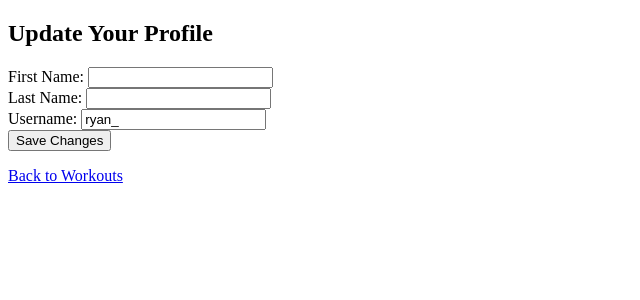
After one commit to dcook486/fitness-tracker-deploy, a Django app: page /profile/ in a window 1280 px wide. The commit adds this page. Shown: the top 300 px of the page, without its empty margins (0-640 px from the left). Run offline with Django 5.2, Linux system fonts and the light colour scheme; a user stored in the database is signed in.

Commit message:
Account update creation

```diff
--- a/tracker/forms.py
+++ b/tracker/forms.py
@@ -1,7 +1,19 @@
 from django import forms
 from .models import Workout
+from django.contrib.auth.models import User
+
 
 class WorkoutForm(forms.ModelForm):
     class Meta:
         model = Workout
         fields = ['workout_type', 'duration', 'sets', 'reps']
+
+class ProfileUpdateForm(forms.ModelForm):
+    class Meta:
+        model = User
+        fields = ['username', 'first_name', 'last_name']  # Specify the fields you want to allow editing
+
+    def __init__(self, *args, **kwargs):
+        super(ProfileUpdateForm, self).__init__(*args, **kwargs)
+        # You can customize fields here if necessary
+        self.fields['username'].required = True  # Ensure the username is required
--- a/tracker/templates/tracker/base.html
+++ b/tracker/templates/tracker/base.html
@@ -7,13 +7,18 @@
     <nav>
         <!-- Navigation links -->
         <a href="{% url 'workout_list' %}">Workouts</a>
+
         {% if user.is_authenticated %}
             <form action="{% url 'logout' %}" method="post" style="display: inline;">
                 {% csrf_token %}
                 <button type="submit"><Logout></button>
             </form>
+
             <!-- If user is logged in -->
             <p>Welcome, {{ user.username }}!</p>
+
+            <!-- My Profile link -->
+            <a href="{% url 'profile' %}">My Profile</a>
         {% else %}
             <!-- If user is not logged in -->
             <a href="{% url 'login' %}">Login</a>
--- /dev/null
+++ b/tracker/templates/tracker/profile.html
@@ -0,0 +1,43 @@
+<!DOCTYPE html>
+<html lang="en">
+<head>
+    <meta charset="UTF-8">
+    <meta name="viewport" content="width=device-width, initial-scale=1.0">
+    <title>Update Profile</title>
+</head>
+<body>
+    <h2>Update Your Profile</h2>
+
+    <!-- Profile update form -->
+    <form method="POST">
+        {% csrf_token %}
+
+        <!-- Display form fields -->
+        <div>
+            <label for="id_first_name">First Name:</label>
+            {{ form.first_name }}
+        </div>
+
+        <div>
+            <label for="id_last_name">Last Name:</label>
+            {{ form.last_name }}
+        </div>
+
+        <div>
+            <label for="id_username">Username:</label>
+            {{ form.username }}
+        </div>
+
+        <!-- Submit button -->
+        <div>
+            <button type="submit">Save Changes</button>
+        </div>
+    </form>
+
+    <!-- Optional: Link to return to the workouts or home page -->
+    <p>
+        <a href="{% url 'workout_list' %}">Back to Workouts</a>
+    </p>
+
+</body>
+</html>
--- a/tracker/urls.py
+++ b/tracker/urls.py
@@ -10,4 +10,5 @@ urlpatterns = [
     path('signup/', views.signup, name='signup'),
     path('add/', views.add_workout, name='add_workout'),
     path('workouts/', views.workout_list, name='workout_list'),
+    path('profile/', views.profile, name='profile'),
 ]
--- a/tracker/views.py
+++ b/tracker/views.py
@@ -1,8 +1,11 @@
 from django.shortcuts import render, redirect
 from .models import Workout
 from .forms import WorkoutForm
+from django.contrib.auth.forms import UserCreationForm, UserChangeForm
+from django.shortcuts import render, redirect
+from .models import Workout
+from .forms import WorkoutForm, ProfileUpdateForm  # Import ProfileUpdateForm
 from django.contrib.auth.forms import UserCreationForm
-from django.shortcuts import render, redirect
 from django.contrib.auth.decorators import login_required
 
 
@@ -40,3 +43,16 @@ def signup(request):
     else:
         form = UserCreationForm()
     return render(request, 'tracker/signup.html', {'form': form})
+
+# New profile view to update user information
+@login_required
+def profile(request):
+    if request.method == 'POST':
+        form = ProfileUpdateForm(request.POST, instance=request.user)  # Use ProfileUpdateForm instead of UserChangeForm
+        if form.is_valid():
+            form.save()
+            return redirect('profile')  # Redirect back to the profile page after saving
+    else:
+        form = ProfileUpdateForm(instance=request.user)  # Use ProfileUpdateForm instead of UserChangeForm
+
+    return render(request, 'tracker/profile.html', {'form': form})
```
Also changed, not shown: db.sqlite3.
